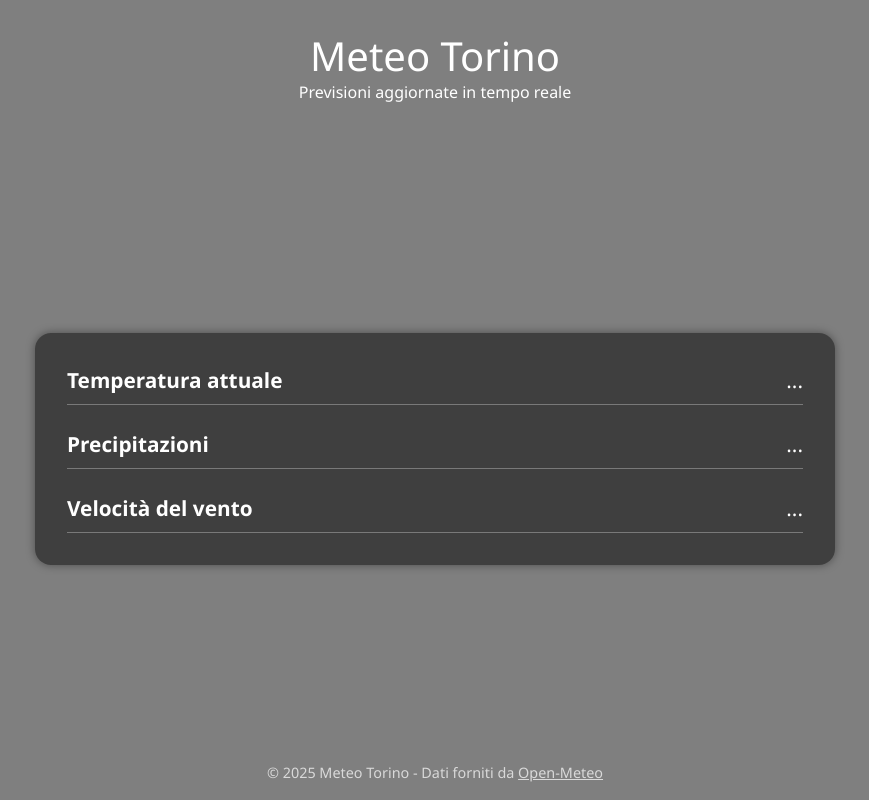
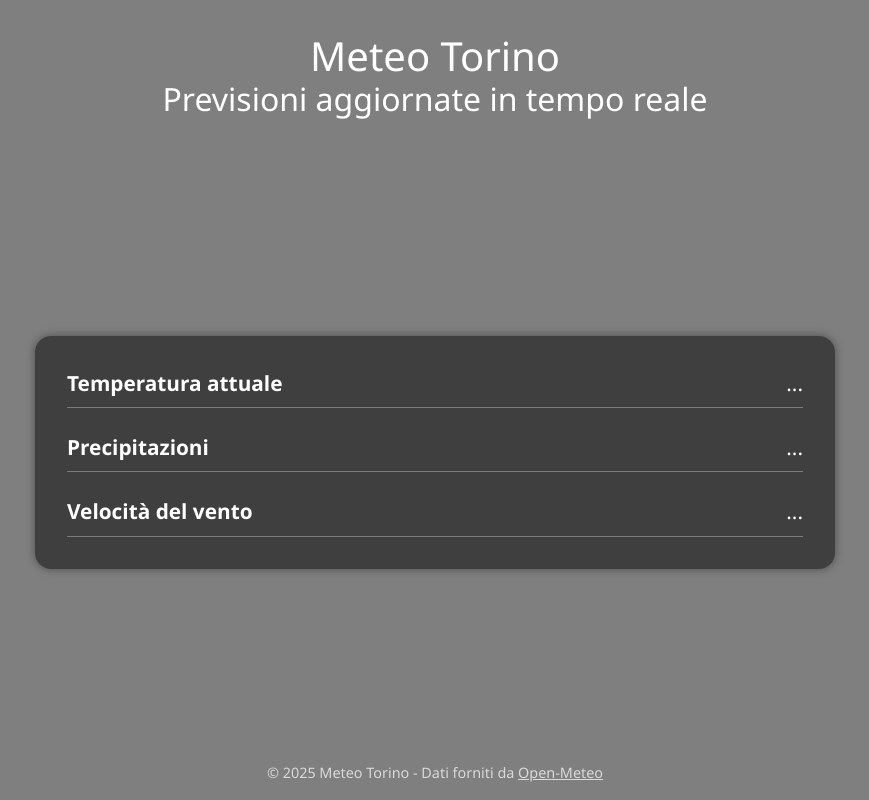
Before and after one commit to itstyuda/meto_API, a plain HTML site: page index.html in a window 1280 px wide. Shown: the whole page, without its empty margins (205-1074 px from the left). Drawn offline with nearby package versions, Linux system fonts and the light colour scheme; no server answers.

Commit message:
cambiato h2

```diff
--- a/index.html
+++ b/index.html
@@ -70,7 +70,7 @@
   <div class="overlay">
     <header>
       <h1>Meteo Torino</h1>
-      <p>Previsioni aggiornate in tempo reale</p>
+      <h2>Previsioni aggiornate in tempo reale</h2>
     </header>
 
     <div class="container">
```
